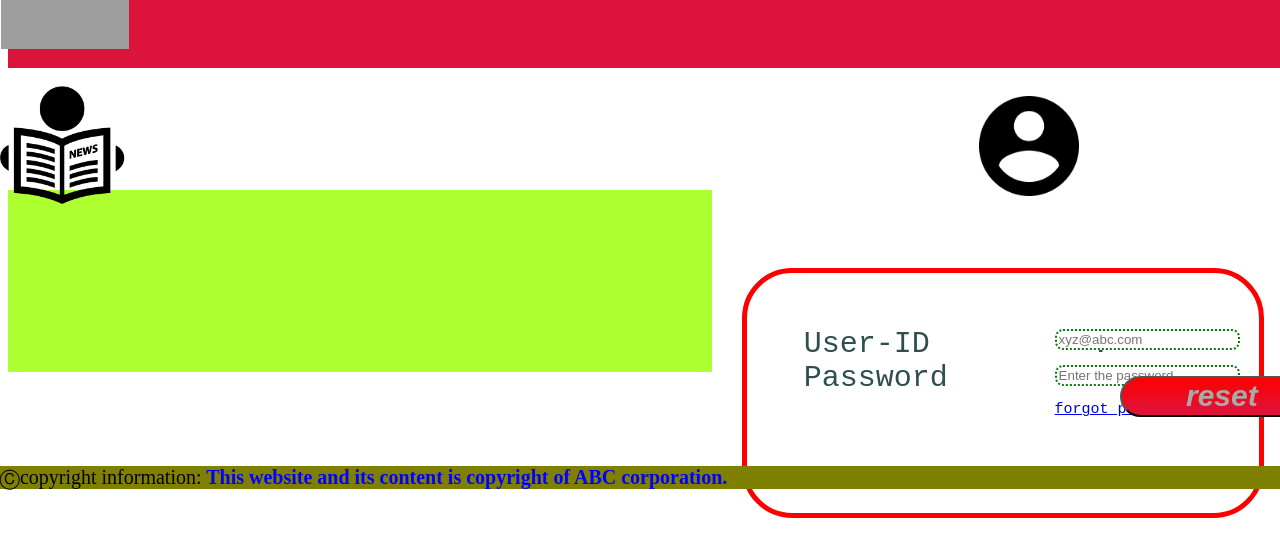
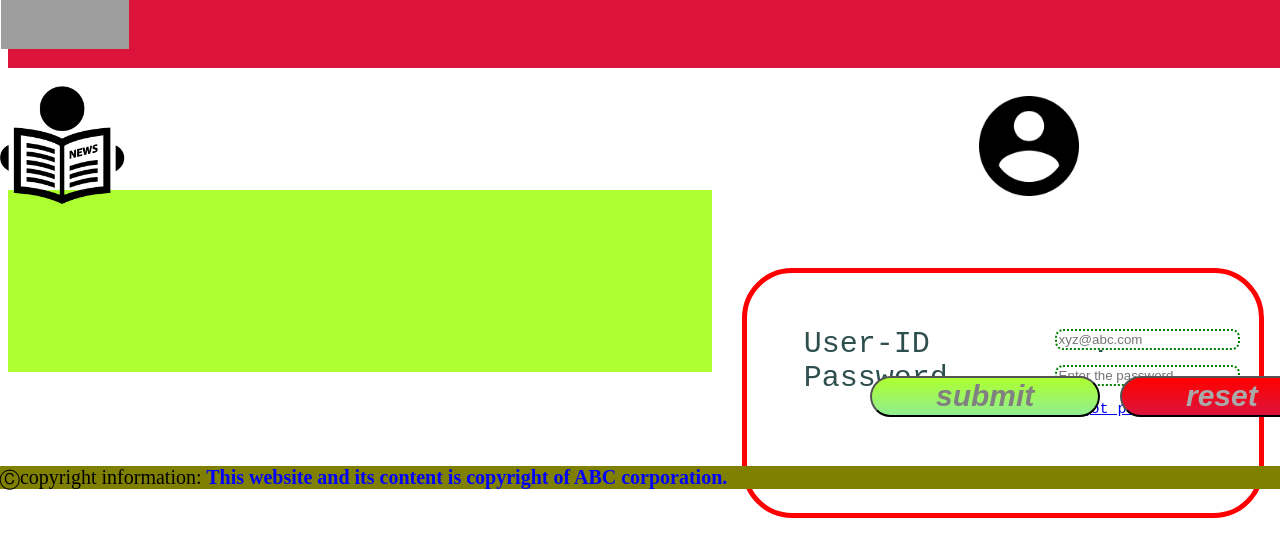
Before and after one commit to Kartik-DEV31/Problem-Statement-1-ABC_Bank, a plain HTML site: page index.html in a window 1280 px wide. Shown: the part 132-688 px from the top of the page. Drawn offline with Linux system fonts and the light colour scheme; grey boxes are pictures that could not be loaded.

Commit message:
Update index.css

```diff
--- a/index.css
+++ b/index.css
@@ -316,7 +316,8 @@ left: 65%;
 }
 
 #submit{
-	margin-top:5000px;
+	position: fixed;
+	margin-top:500px;
 	border-radius: 50px;
 padding-top: 0.1%;
 padding-bottom: 0.1%;
@@ -327,7 +328,7 @@ font-weight: bold;
 font-size: 30px;
 color:grey ;
  background-image: linear-gradient(to bottom,greenyellow,lightgreen);
- position: fixed;
+
  left: 870px;
 }
 
```
